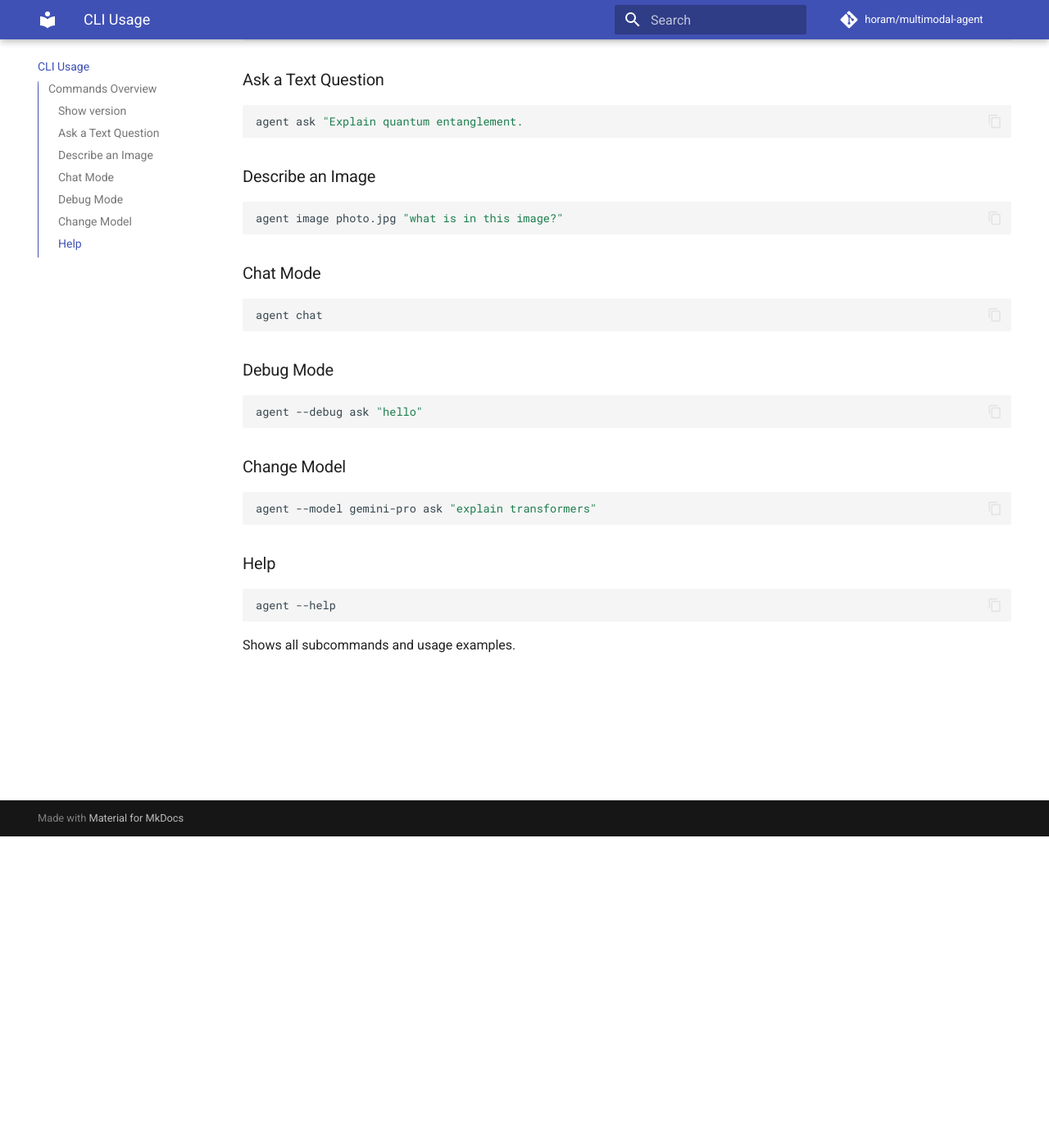
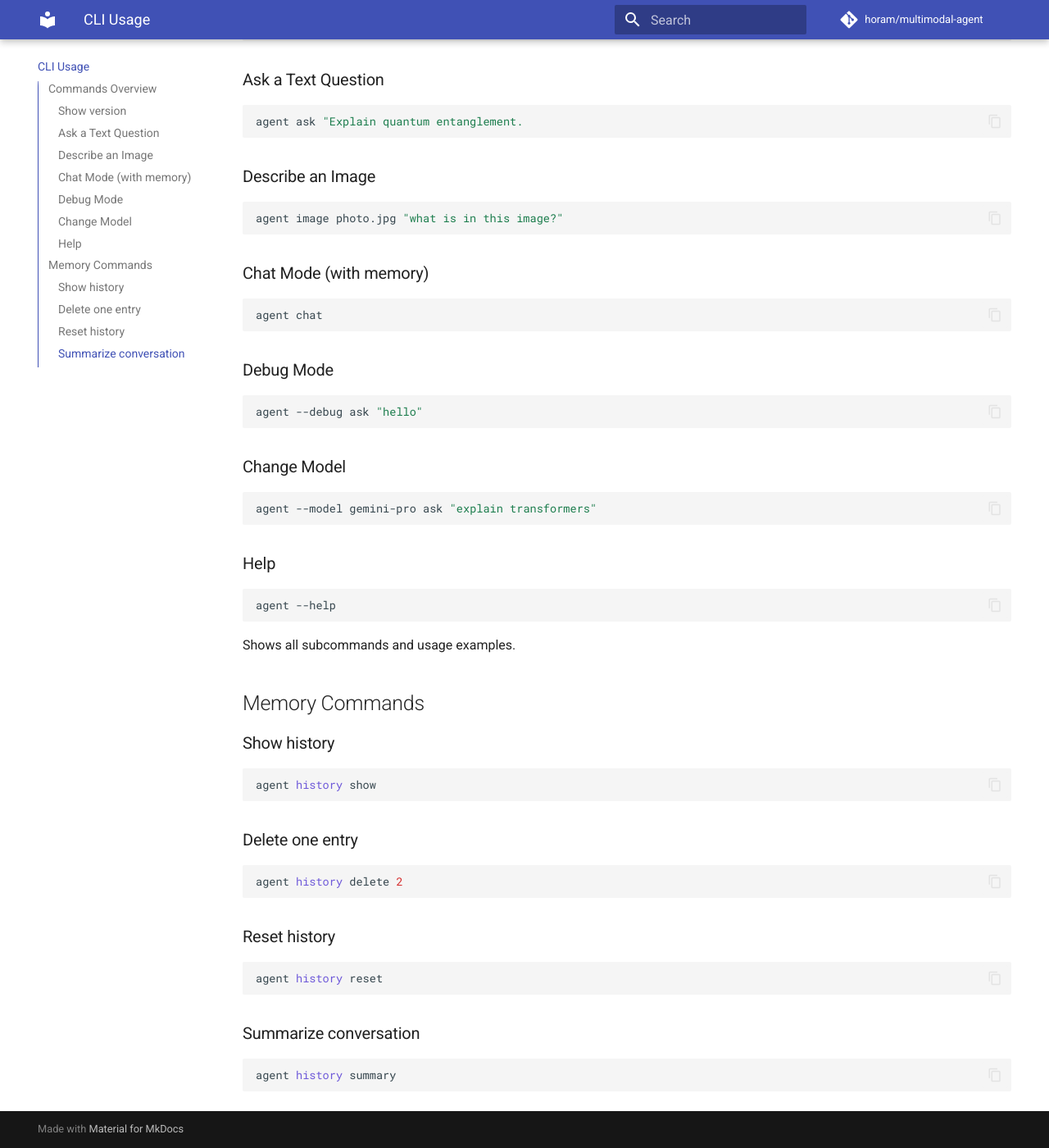
Before and after one commit to horam/multimodal-agent, an MkDocs documentation site: the page built from docs/cli.md, in a window 1280 px wide and 1400 px high, scrolled down 380 px. Shown: the whole window at 82% size. Built offline with MkDocs 1.6.1 and Material for MkDocs 9.7.7, drawn with Linux system fonts in a browser that asks for light colours; comment, search, counter and statistics services are not loaded.

Commit message:
Update docs for 0.2.0 release: memory + CLI updates

````diff
--- a/docs/agent.md
+++ b/docs/agent.md
@@ -35,7 +35,7 @@ image = load_image_as_part("photo.jpg")
 agent.ask_with_image("Describe this image.", image)
 ```
 ### `chat()`
-Starts a REPL (interactive loop).
+Starts a REPL (interactive loop) with memory persistence.
 
 ```bash
 agent chat
--- a/docs/cli.md
+++ b/docs/cli.md
@@ -17,7 +17,7 @@ agent ask "Explain quantum entanglement.
 ```bash
 agent image photo.jpg "what is in this image?"
 ```
-### Chat Mode
+### Chat Mode (with memory)
 ``` bash
 agent chat
 ```
@@ -34,3 +34,24 @@ agent --model gemini-pro ask "explain transformers"
 agent --help
 ```
 Shows all subcommands and usage examples.
+
+## Memory Commands
+### Show history
+```bash
+agent history show
+```
+### Delete one entry
+
+```bash
+agent history delete 2
+```
+
+### Reset history
+```bash
+agent history reset
+```
+
+### Summarize conversation
+```bash
+agent history summary
+```
````
Also changed, not shown: docs/index.md (+13 -0 lines), docs/memory.md (added, +32 -0 lines).
